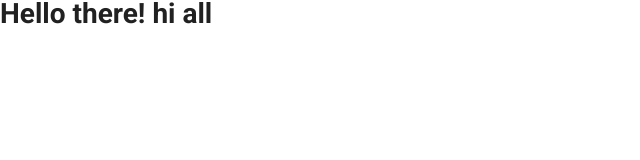
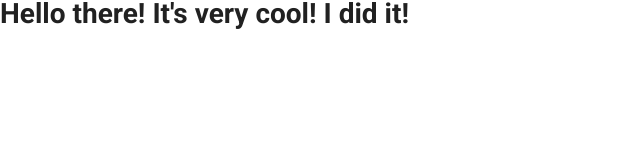
Before and after one commit to Nezna1ka/EasyCode, a plain HTML site: page index.html in a window 1280 px wide. Shown: the whole page, without its empty margins (0-640 px from the left). Drawn offline with Linux system fonts and the light colour scheme.

Commit message:
Add text

```diff
--- a/index.html
+++ b/index.html
@@ -12,6 +12,6 @@
     <link rel="stylesheet" href="css/style.css">
 </head>
 <body>
-    <h1>Hello there! hi all</h1>
+    <h1>Hello there! It's very cool! I did it!</h1>
 </body>
 </html>
```
